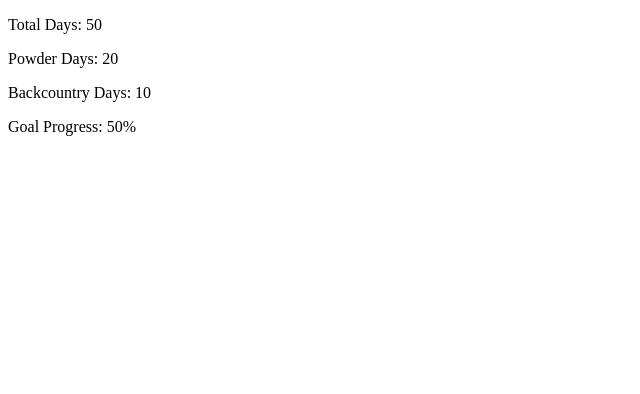
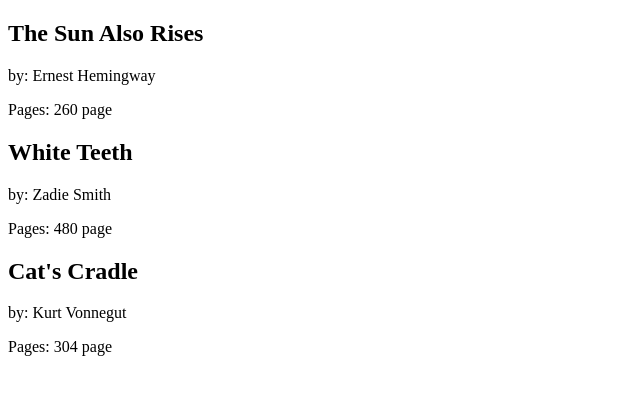
Before and after one commit to rimij405/igme-430-review, a React (Create React App) app in the folder exercises/3_react-essentials/react-is-fun-01/: page / in a window 1280 px wide. Shown: the top 394 px of the page, without its empty margins (0-640 px from the left). Built offline with nearby package versions, Linux system fonts and the light colour scheme.

Commit message:
Composition of components

```diff
--- a/exercises/3_react-essentials/react-is-fun-01/src/index.js
+++ b/exercises/3_react-essentials/react-is-fun-01/src/index.js
@@ -1,45 +1,27 @@
 import React, { Component } from 'react';
 import { render } from 'react-dom';
 
-let skiData = {
-  total: 50,
-  powder: 20,
-  backcountry: 10,
-  goal: 100
-}
-
-const getPercent = decimal => {
-  return decimal * 100 + '%';
-};
-
-const calcGoalProgress = (total, goal) => {
-  return getPercent(total/goal);
-};
-
-const SkiDayCounter = ({ total, powder, backcountry, goal }) => {
-  return(
+const Book = ({title, author, pages}) => {
+  return (
     <section>
-      <div>
-        <p>Total Days: {total}</p>
-      </div>
-      <div>
-        <p>Powder Days: {powder}</p>
-      </div>
-      <div>
-        <p>Backcountry Days: {backcountry}</p>
-      </div>
-      <div>
-        <p>Goal Progress: {calcGoalProgress(total, goal)}</p>
-      </div>
+      <h2>{title}</h2>
+      <p>by: {author}</p>
+      <p>Pages: {pages} page</p>
     </section>
   );
 };
 
+const Library = () => {
+  return (
+    <div>
+      <Book title="The Sun Also Rises" author="Ernest Hemingway" pages={260} />
+      <Book title="White Teeth" author="Zadie Smith" pages={480} />
+      <Book title="Cat's Cradle" author="Kurt Vonnegut" pages={304} />
+    </div>
+  );
+};
+
 render(
-  <SkiDayCounter
-    total={skiData.total}
-    powder={skiData.powder}
-    backcountry={skiData.backcountry}
-    goal={skiData.goal} />,
+  <Library />,
   document.getElementById("root")
 );
```
